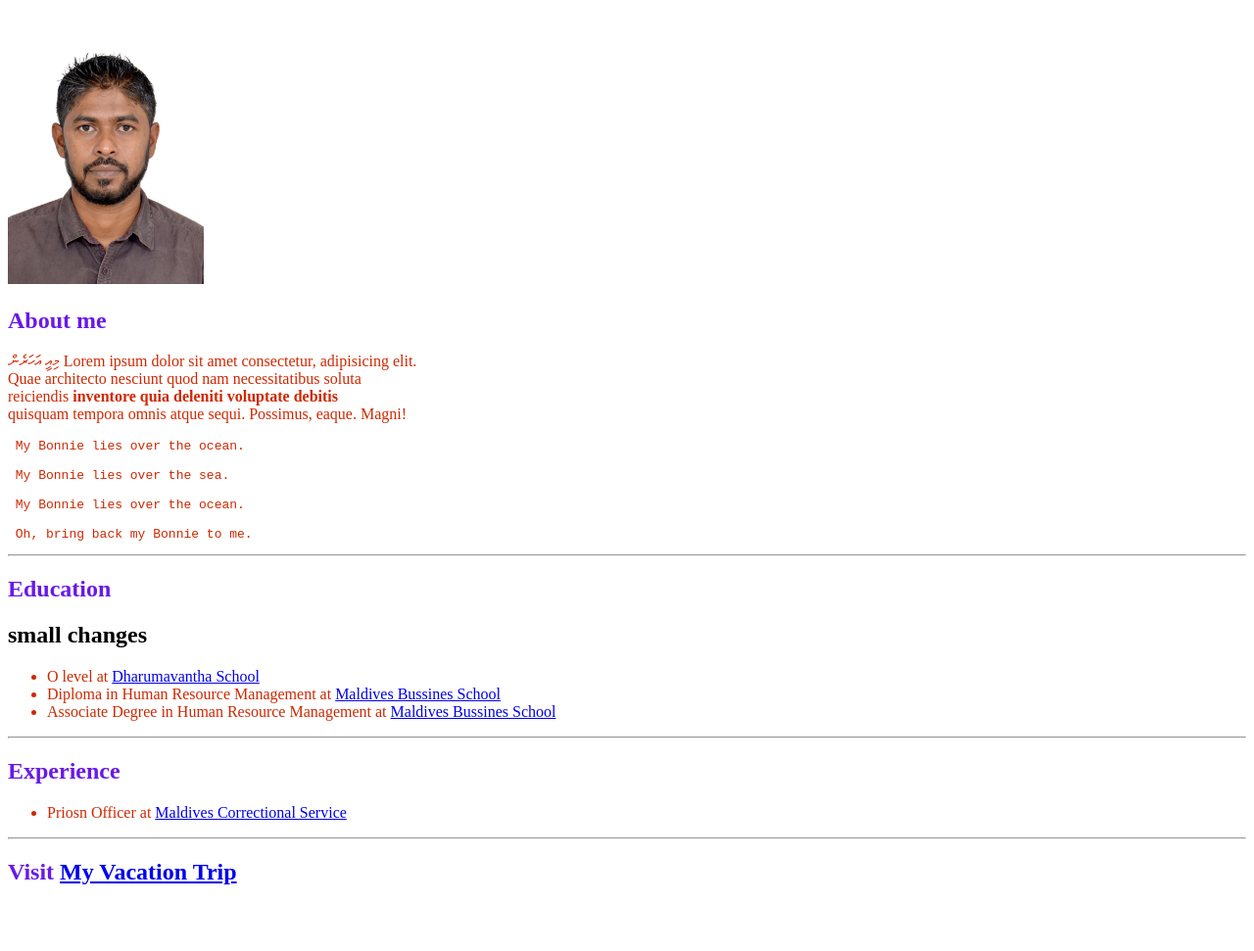
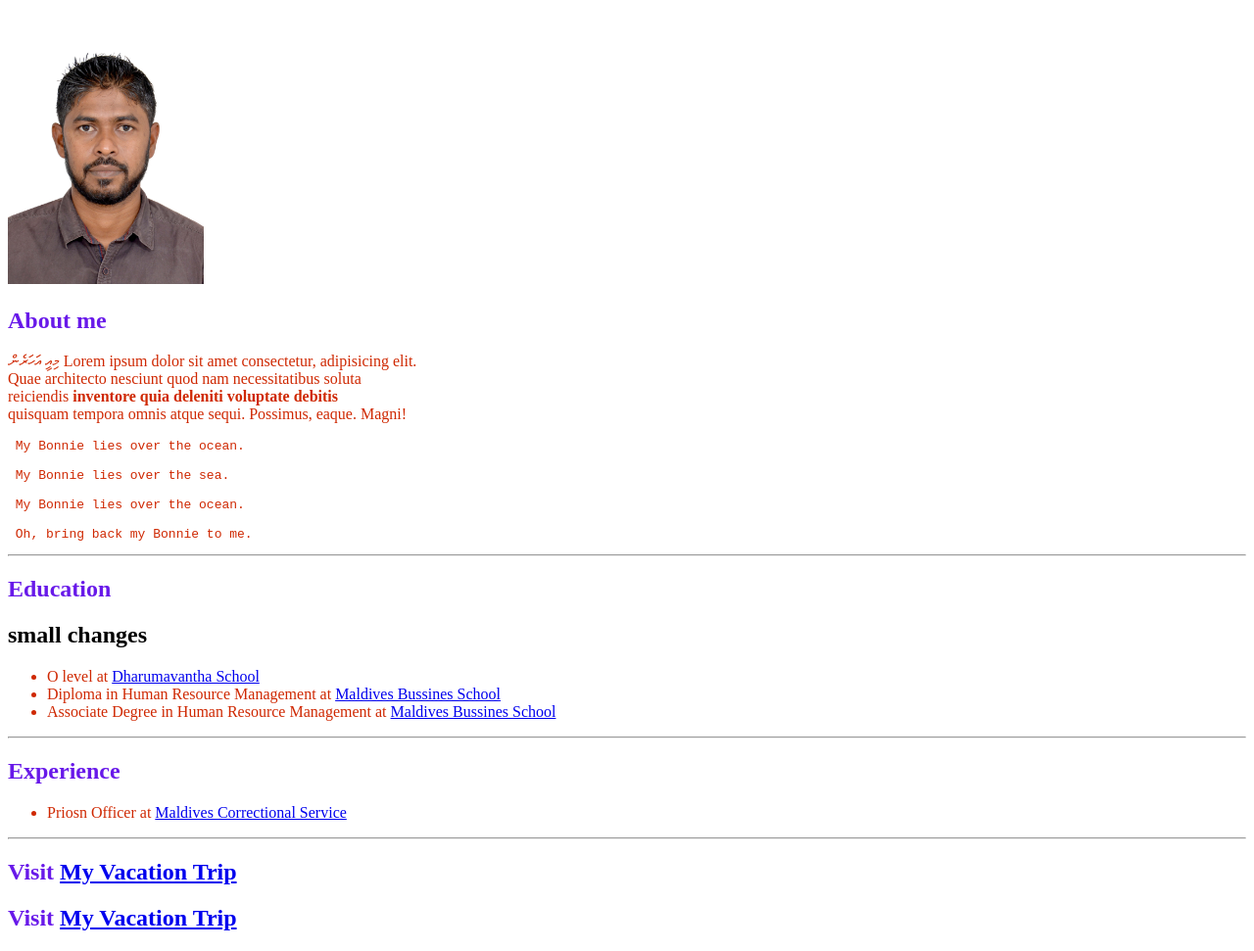
Before and after one commit to proxxyone/website, a plain HTML site: page index.html in a window 1280 px wide. Shown: the part 111-1082 px from the top of the page at 98% size. Before the commit the page ends 1035 px from the top, so only its background shows below. Drawn offline with Linux system fonts and the light colour scheme.

Commit message:
change 2

```diff
--- a/index.html
+++ b/index.html
@@ -31,5 +31,6 @@
 </ul>
 <hr>
                     <h2 style="color:rgba(93, 7, 231, 0.929);">Visit <a href="vacation.html">My Vacation Trip</a></h2>
+<h2 style="color:rgba(93, 7, 231, 0.929);">Visit <a href="vacation.html">My Vacation Trip</a></h2>
 </body>
 </html>
```
